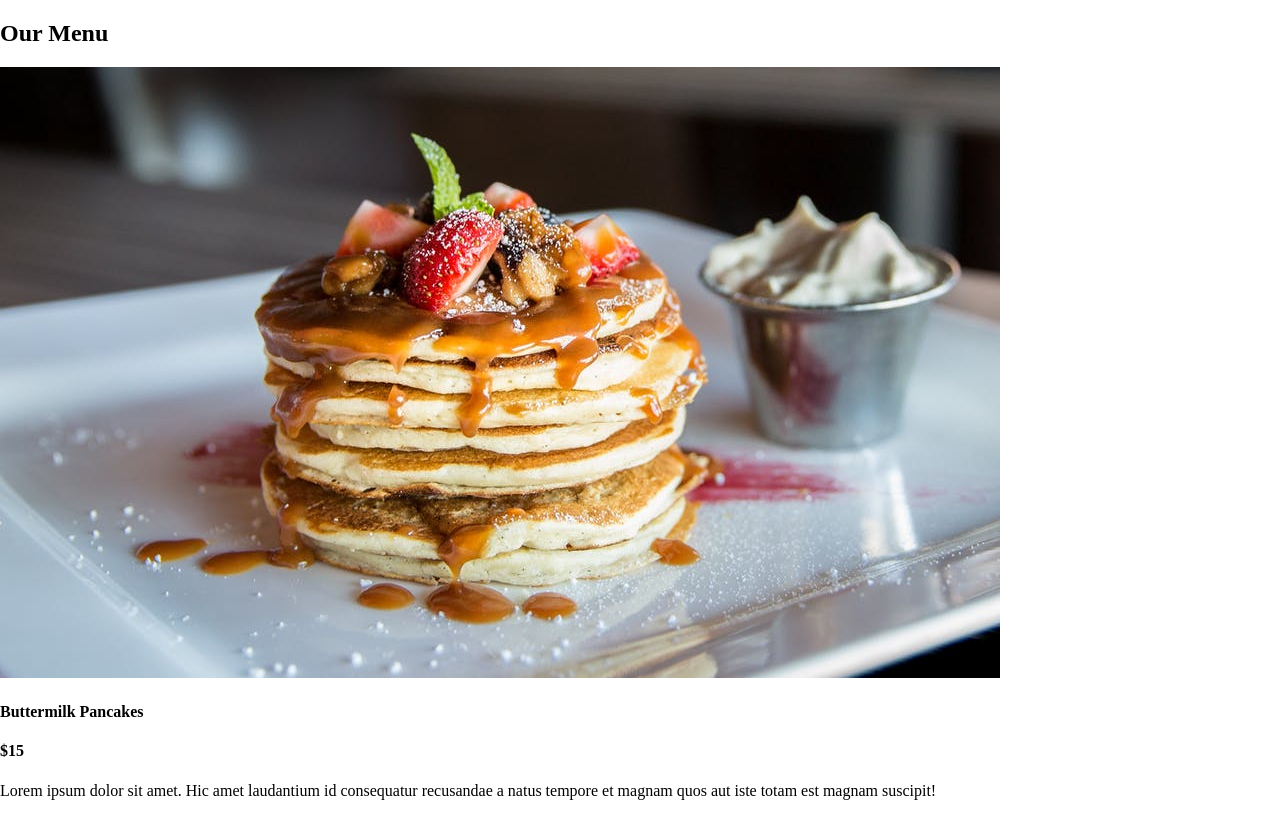
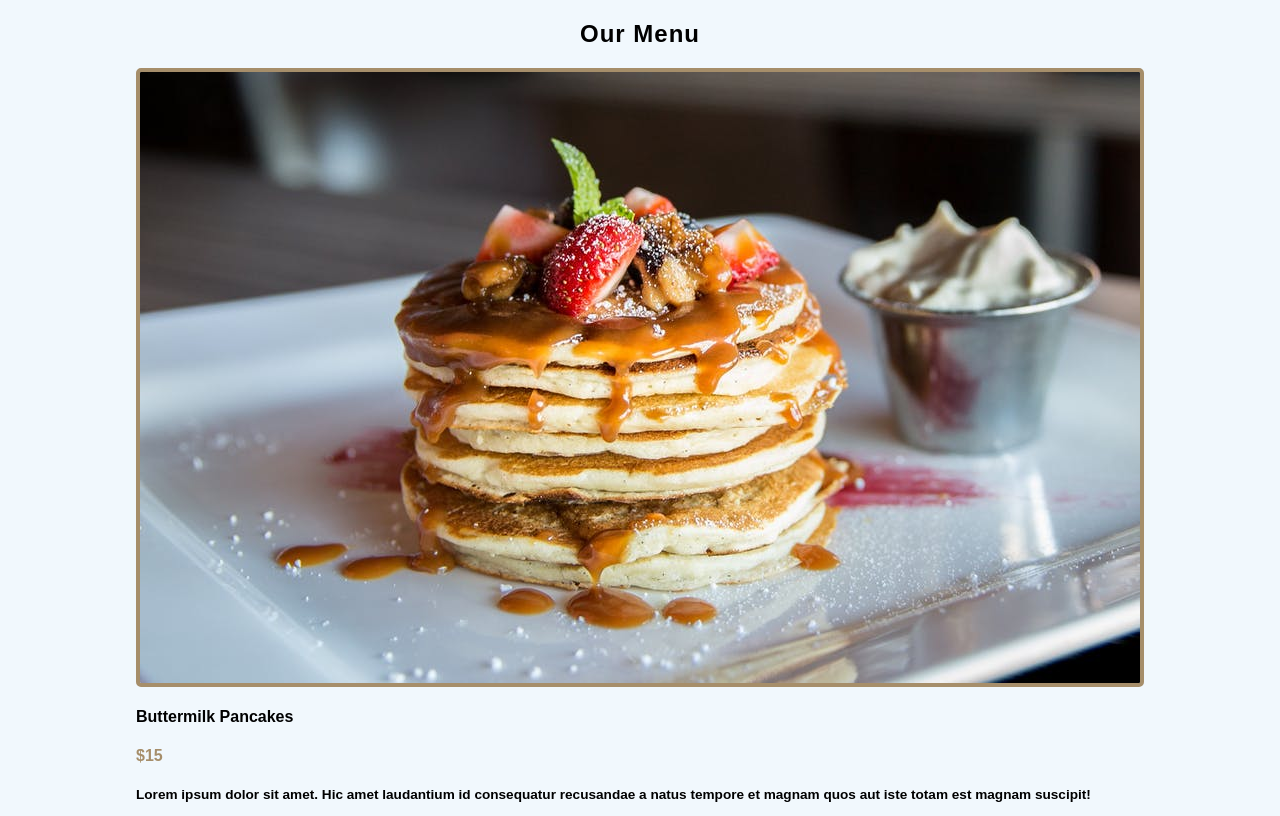
Before and after one commit to oramio-co/menu_items, a plain HTML site: page index.html in a window 1280 px wide. Drawn offline with Linux system fonts and the light colour scheme; a web font is replaced by a local one.

Commit message:
add initial style

```diff
--- a/style.css
+++ b/style.css
@@ -1,5 +1,61 @@
+@import url("https://use.typekit.net/zft7xwb.css");
+
+/* Remove initial padding and margin. Set default background color. */
 html,
 body {
     margin: 0;
     padding: 0;
 }
+
+/* Set font to Open Sans. */
+body {
+  font-family: open-sans, sans-serif;
+  font-weight: 700;
+  font-style: normal;
+  background-color: #F1F8FD;
+}
+
+/* Add width to prevent overflow for images. Add golden border. */
+img {
+  max-width: 100%;
+  border: 4px solid #A68E6A;
+  border-radius: 5px;
+}
+
+/* Adjust font size for contrast against heading text. */
+p {
+  font-size: .85rem;
+}
+
+/* Add spacing to left/right of all content. Align to center horizontally. */
+.menu {
+  width: 80vw;
+  margin: 0 auto;
+  display: flex;
+  flex-direction: column;
+  align-items: center;
+}
+
+/* Add letter spacing for clarity. */
+.title {
+  letter-spacing: 1px;
+}
+
+/* Set default display for items. */
+.menu-item {
+  display: flex;
+  flex-direction: column;
+}
+
+/* Set display for menu heading. Add border to separate heading from text. */
+.menu-heading {
+  display: flex;
+  justify-content: space-between;
+  letter-spacing: 1px;
+  border-bottom: 1px solid #DFE6EB;
+}
+
+/* Change price color to match border aesthetic. */
+.price {
+  color: #A68E6A;
+}
```
